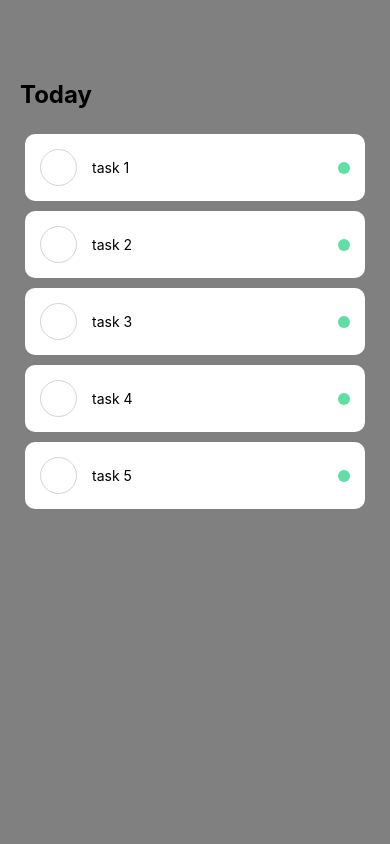
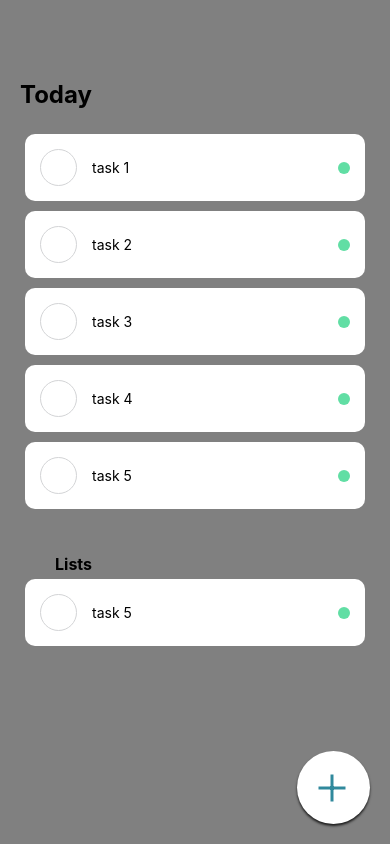
Before and after one commit to owolcz/TodoApp, a React Native app: screen / in a window 390 px wide. Built offline with nearby package versions, Linux system fonts and the light colour scheme.

Commit message:
'Add' button; list component

```diff
--- a/App.js
+++ b/App.js
@@ -1,6 +1,7 @@
 import React from 'react';
 import { StyleSheet, Text, View } from 'react-native';
 import Task from './components/Task';
+import AddButton from './components/AddButton';
 
 export default function App() {
   return (
@@ -17,6 +18,14 @@ export default function App() {
           <Task text={'task 5'} />
         </View>
       </View>
+      <View style={styles.listWrapper}>
+        <Text style={styles.listTitle}>Lists</Text>
+        <View style={styles.items}>
+          {/* This is where the lists will go */}
+          <Task text={'task 5'} />
+        </View>
+      </View>
+      <AddButton />
     </View>
   );
 }
@@ -30,10 +39,23 @@ const styles = StyleSheet.create({
     paddingTop: 80,
     paddingHorizontal: 20,
   },
+  listWrapper: {
+    paddingTop: 40,
+    paddingHorizontal: 20,
+  },
   sectionTitle: {
     fontSize: 24,
     fontWeight: 'bold',
     marginBottom: 20,
   },
+  listTitle: {
+    fontSize: 16,
+    fontWeight: 'bold',
+    marginLeft: 35,
+    fontStyle: 'normal',
+
+
+
+  },
   items: {},
 });
--- /dev/null
+++ b/components/AddButton.js
@@ -0,0 +1,35 @@
+import React from 'react';
+import { TouchableOpacity, StyleSheet } from 'react-native';
+import { Ionicons } from '@expo/vector-icons';
+
+const AddButton = ({ onPress }) => {
+    return (
+        <TouchableOpacity style={styles.addButton} onPress={onPress}>
+            <Ionicons name="add" size={48} color="#30899C" />
+        </TouchableOpacity>
+    );
+};
+
+const styles = StyleSheet.create({
+    addButton: {
+        width: 73,
+        height: 73,
+        borderRadius: 50,
+        backgroundColor: '#FFF',
+        justifyContent: 'center',
+        alignItems: 'center',
+        position: 'absolute',
+        bottom: 20,
+        right: 20,
+        shadowColor: '#000',
+        shadowOffset: {
+            width: 0,
+            height: 2,
+        },
+        shadowOpacity: 0.8,
+        shadowRadius: 2.5,
+        elevation: 5,
+    },
+});
+
+export default AddButton;
```
Also changed, not shown: components/List.js (+59 -2 lines).
